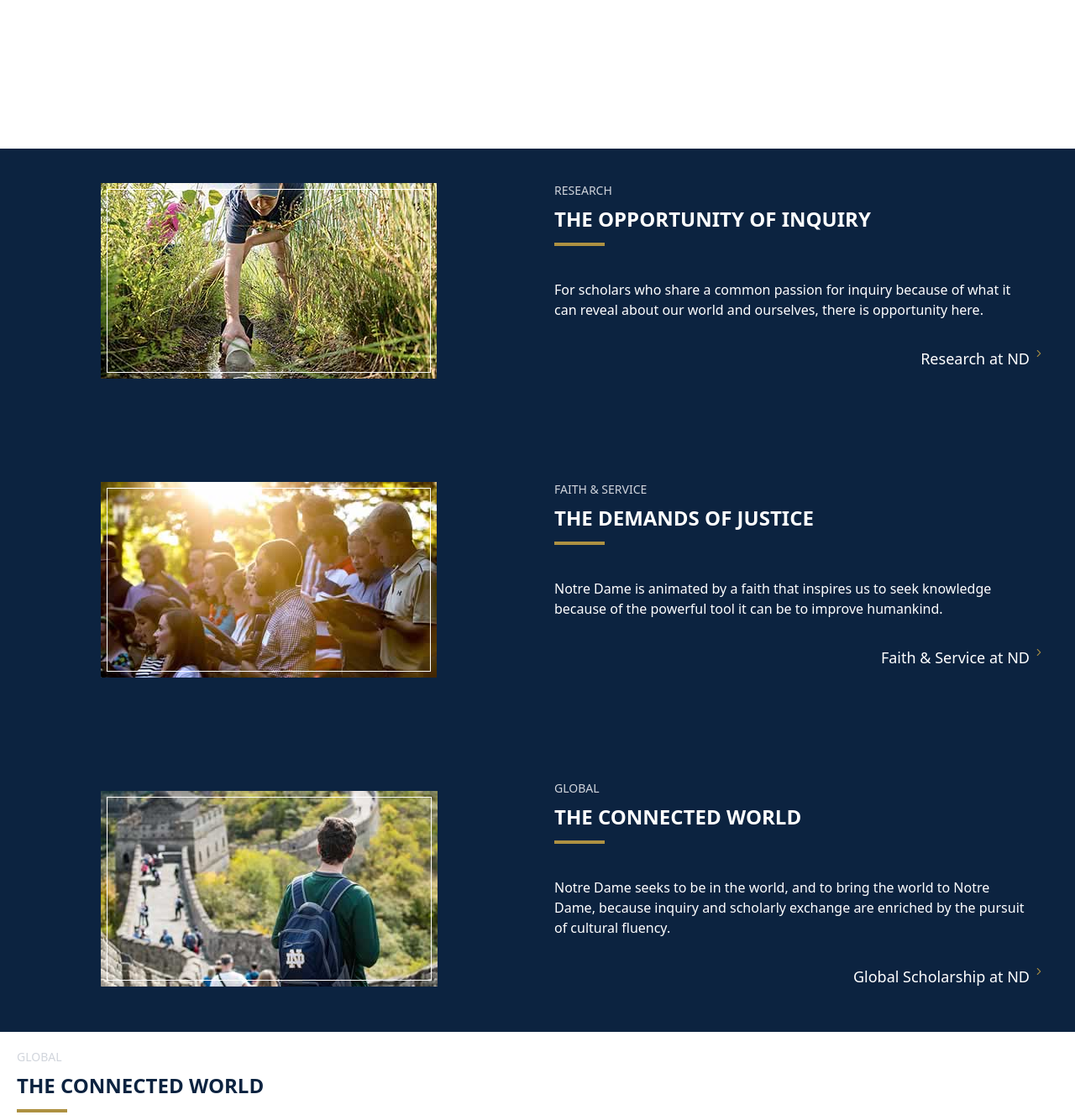
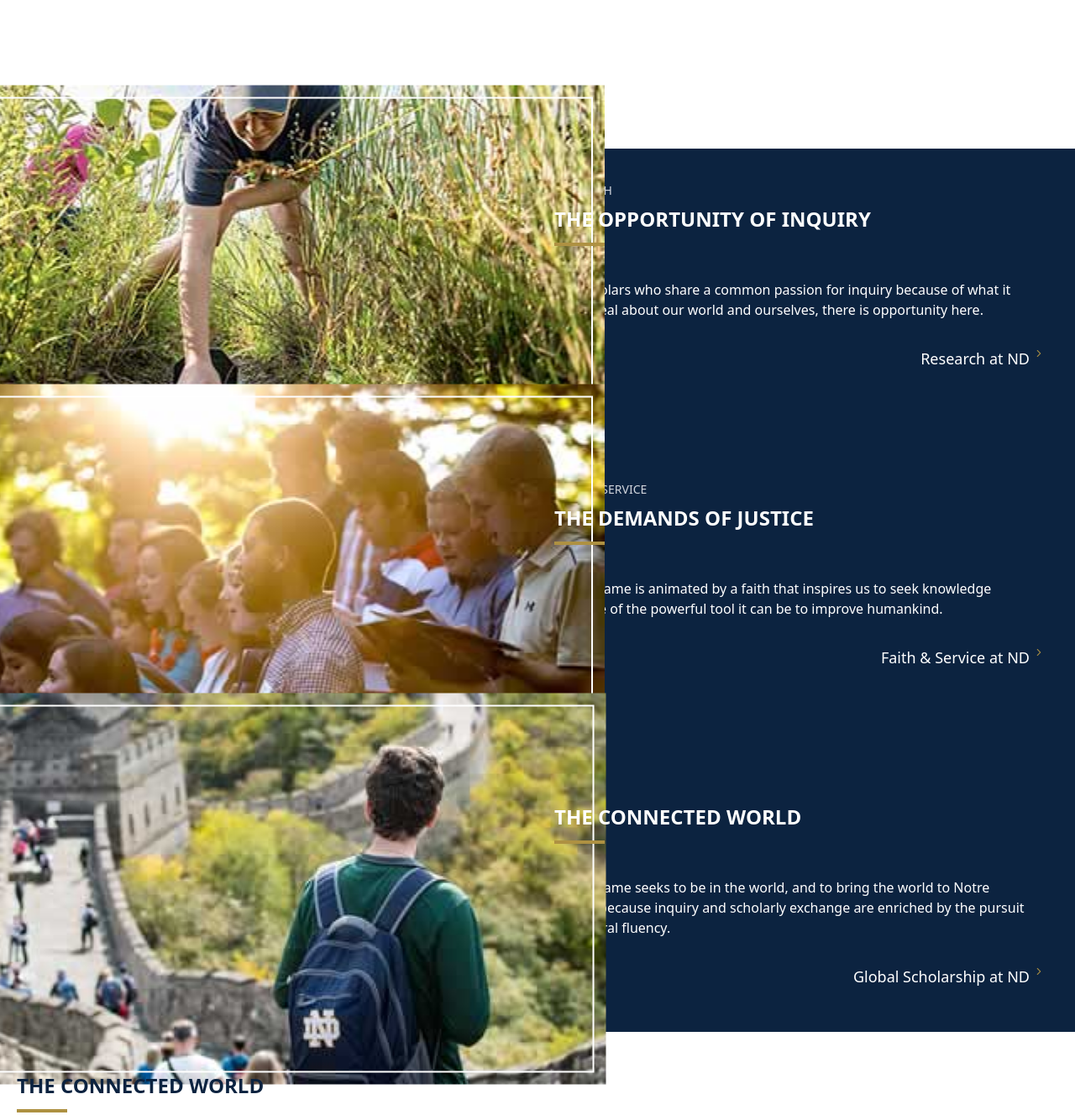
Before and after one commit to devark28/devark28-cloned-it, a website built with Vite: page index.html in a window 1280 px wide. Shown: the part 1352-2680 px from the top of the page at 84% size. Built offline with nearby package versions, Linux system fonts and the light colour scheme; files whose address does not match are found by name.

Commit message:
Auto published at Fri Feb 14 08:07:41 PM CAT 2025

```diff
--- a/index.html
+++ b/index.html
@@ -112,7 +112,7 @@
     <section class="bg-blue-brand md:mt-40">
         <div class="grid grid-cols-1 md:gap-y-10">
             <div class="flex flex-col md:grid md:grid-cols-2 justify-items-center items-center">
-                <img src="assets/images/school_models_2.png" alt="" class="outline-white -outline-offset-8 outline relative md:scale-  md:left-0">
+                <img src="assets/images/school_models_2.png" alt="" class="outline-white -outline-offset-8 outline relative md:scale-200  md:left-0">
                 <div class="flex flex-col px-5 py-10">
                     <p class="uppercase text-sm text-gray-300">Research</p>
                     <p class="uppercase text-2xl text-white font-black font-stretch-95% pb-4 mt-2 before:h-1 before:w-15 before:bg-gold-brand relative before:absolute before:-bottom-0">The Opportunity of Inquiry</p>
@@ -124,7 +124,7 @@
                 </div>
             </div>
             <div class="flex flex-col md:grid md:grid-cols-2 justify-items-center items-center">
-                <img src="assets/images/school_models_3.png" alt="" class="outline-white -outline-offset-8 outline relative md:scale-  md:left-0">
+                <img src="assets/images/school_models_3.png" alt="" class="outline-white -outline-offset-8 outline relative md:scale-200  md:left-0">
                 <div class="flex flex-col px-5 py-10">
                     <p class="uppercase text-sm text-gray-300">Faith & Service</p>
                     <p class="uppercase text-2xl text-white font-black font-stretch-95% pb-4 mt-2 before:h-1 before:w-15 before:bg-gold-brand relative before:absolute before:-bottom-0">The Demands of Justice</p>
@@ -136,7 +136,7 @@
                 </div>
             </div>
             <div class="flex flex-col md:grid md:grid-cols-2 justify-items-center items-center">
-                <img src="assets/images/school_models_4.png" alt="" class="outline-white -outline-offset-8 outline relative md:scale-  md:left-0">
+                <img src="assets/images/school_models_4.png" alt="" class="outline-white -outline-offset-8 outline relative md:scale-200  md:left-0">
                 <div class="flex flex-col px-5 py-10">
                     <p class="uppercase text-sm text-gray-300">Global</p>
                     <p class="uppercase text-2xl text-white font-black font-stretch-95% pb-4 mt-2 before:h-1 before:w-15 before:bg-gold-brand relative before:absolute before:-bottom-0">The Connected World</p>
```
